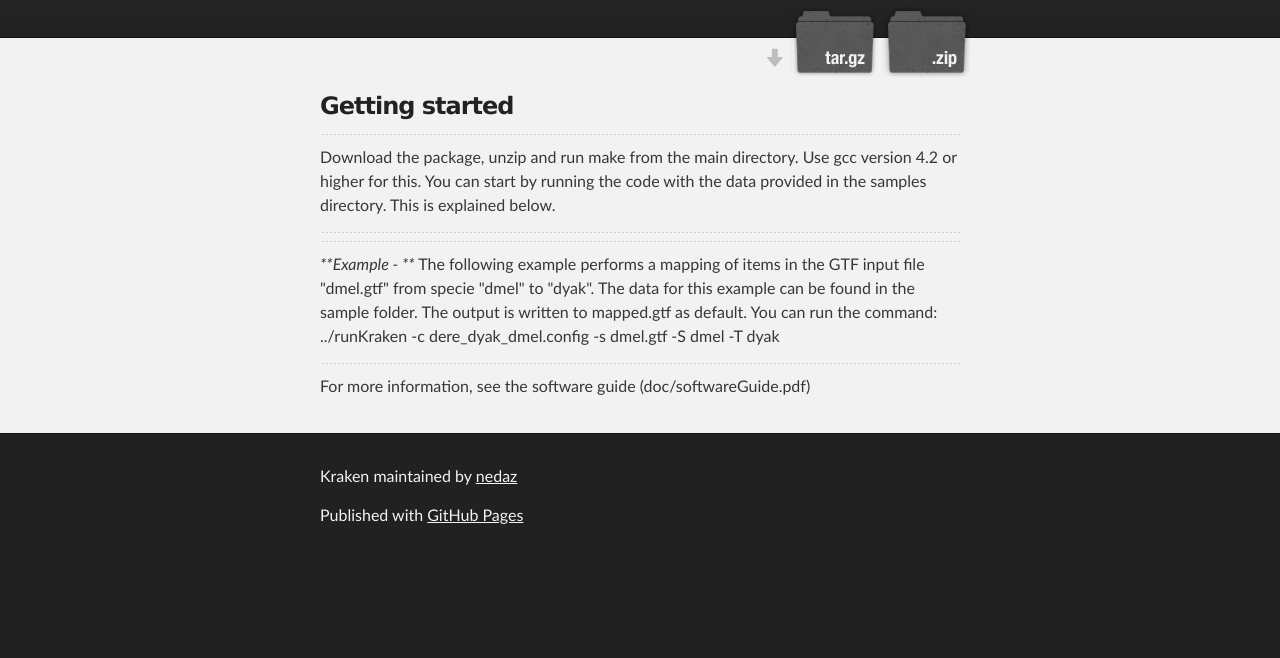
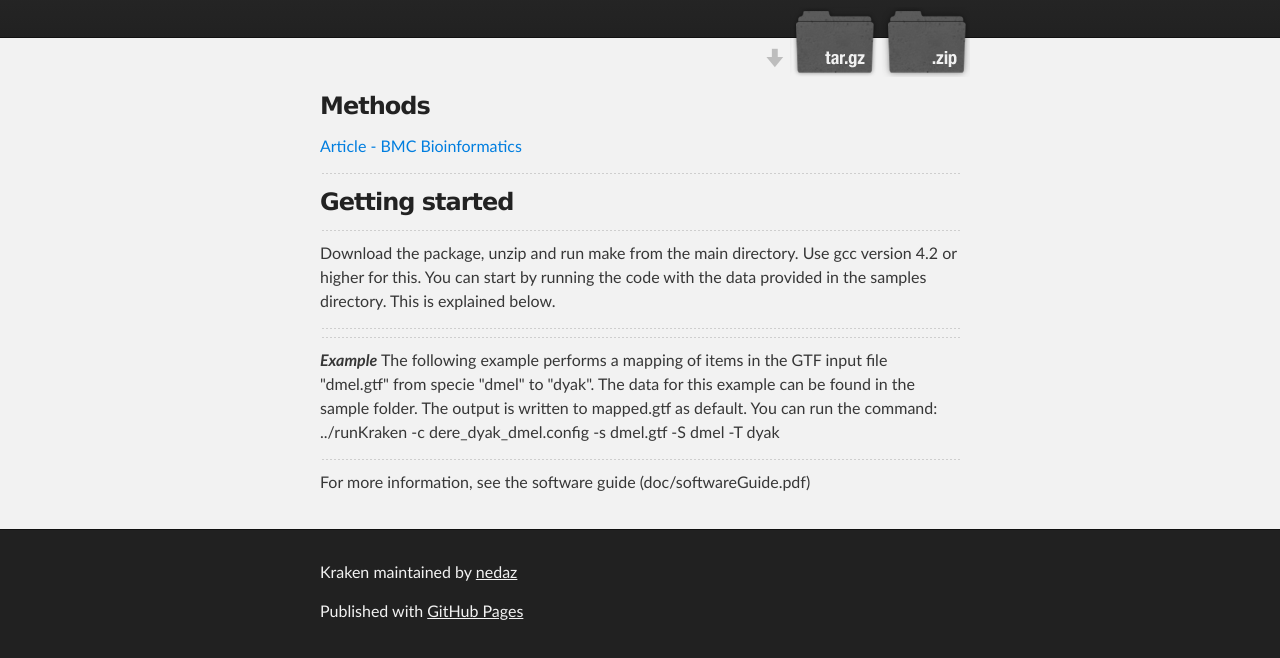
Before and after one commit to nedaz/kraken, a plain HTML site: page index.html in a window 1280 px wide. Shown: the part 208-866 px from the top of the page. Before the commit the page ends 800 px from the top, so only its background shows below. Drawn offline with Linux system fonts and the light colour scheme.

Commit message:
Create gh-pages branch via GitHub

```diff
--- a/index.html
+++ b/index.html
@@ -32,6 +32,13 @@
     <div id="main_content_wrap" class="outer">
       <section id="main_content" class="inner">
         <h3>
+<a id="methods" class="anchor" href="#methods" aria-hidden="true"><span class="octicon octicon-link"></span></a>Methods</h3>
+
+<p><a href="http://www.biomedcentral.com/1471-2105/15/227?utm_source=dlvr.it&amp;utm_medium=tumblr">Article - BMC Bioinformatics</a></p>
+
+<hr>
+
+<h3>
 <a id="getting-started" class="anchor" href="#getting-started" aria-hidden="true"><span class="octicon octicon-link"></span></a>Getting started</h3>
 
 <hr>
@@ -42,7 +49,7 @@
 
 <hr>
 
-<p><em>**Example - **</em>
+<p><em><strong>Example</strong></em>
 The following example performs a mapping of items in the GTF input file "dmel.gtf" from specie "dmel" to "dyak". The data for this example can be found in the sample folder. The output is written to mapped.gtf as default. You can run the command:
 ../runKraken  -c dere_dyak_dmel.config -s dmel.gtf -S dmel -T dyak</p>
 
--- a/params.json
+++ b/params.json
@@ -1 +1 @@
-{"name":"Kraken","tagline":"A universal genomic coordinate translator for comparative genomics","body":"### Getting started \r\n***\r\n \r\nDownload the package, unzip and run make from the main directory.  Use gcc version 4.2 or higher for this. You can start by running the code with the data provided in the samples directory. This is explained below.\r\n***\r\n***\r\n_**Example - **_\r\nThe following example performs a mapping of items in the GTF input file \"dmel.gtf\" from specie \"dmel\" to \"dyak\". The data for this example can be found in the sample folder. The output is written to mapped.gtf as default. You can run the command:\r\n../runKraken  -c dere_dyak_dmel.config -s dmel.gtf -S dmel -T dyak\r\n***\r\nFor more information, see the software guide (doc/softwareGuide.pdf)\r\n","google":"","note":"Don't delete this file! It's used internally to help with page regeneration."}
+{"name":"Kraken","tagline":"A universal genomic coordinate translator for comparative genomics","body":"### Methods\r\n[Article - BMC Bioinformatics](http://www.biomedcentral.com/1471-2105/15/227?utm_source=dlvr.it&utm_medium=tumblr)\r\n***\r\n\r\n### Getting started \r\n***\r\n \r\nDownload the package, unzip and run make from the main directory.  Use gcc version 4.2 or higher for this. You can start by running the code with the data provided in the samples directory. This is explained below.\r\n***\r\n***\r\n_**Example**_\r\nThe following example performs a mapping of items in the GTF input file \"dmel.gtf\" from specie \"dmel\" to \"dyak\". The data for this example can be found in the sample folder. The output is written to mapped.gtf as default. You can run the command:\r\n../runKraken  -c dere_dyak_dmel.config -s dmel.gtf -S dmel -T dyak\r\n***\r\nFor more information, see the software guide (doc/softwareGuide.pdf)\r\n","google":"","note":"Don't delete this file! It's used internally to help with page regeneration."}
```
